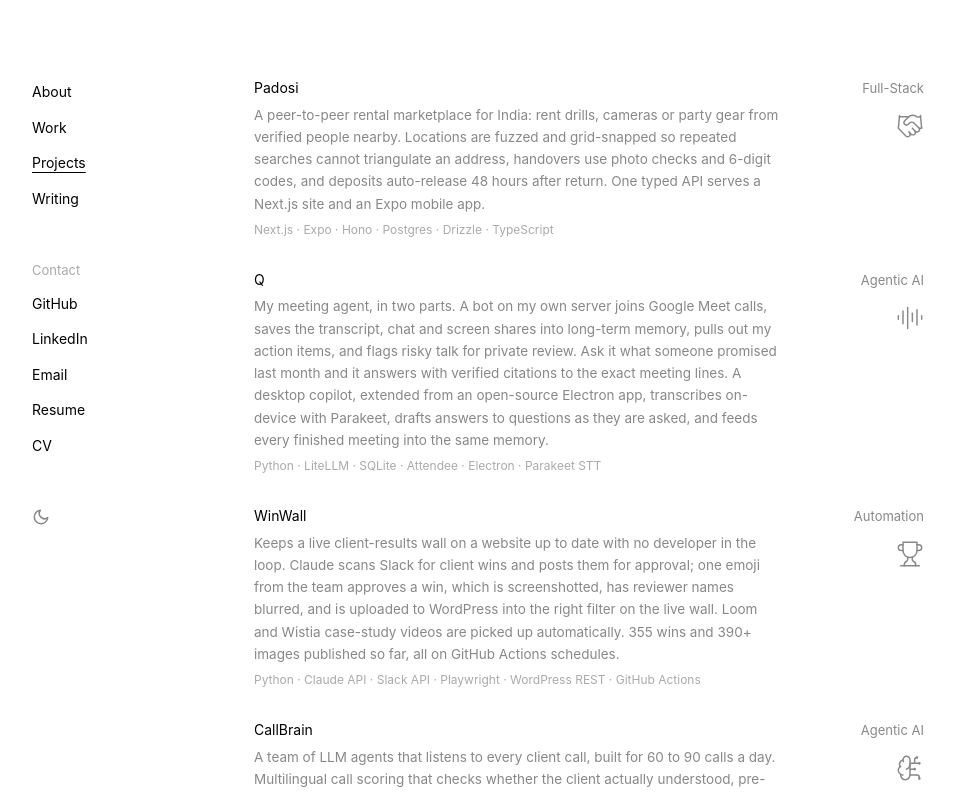
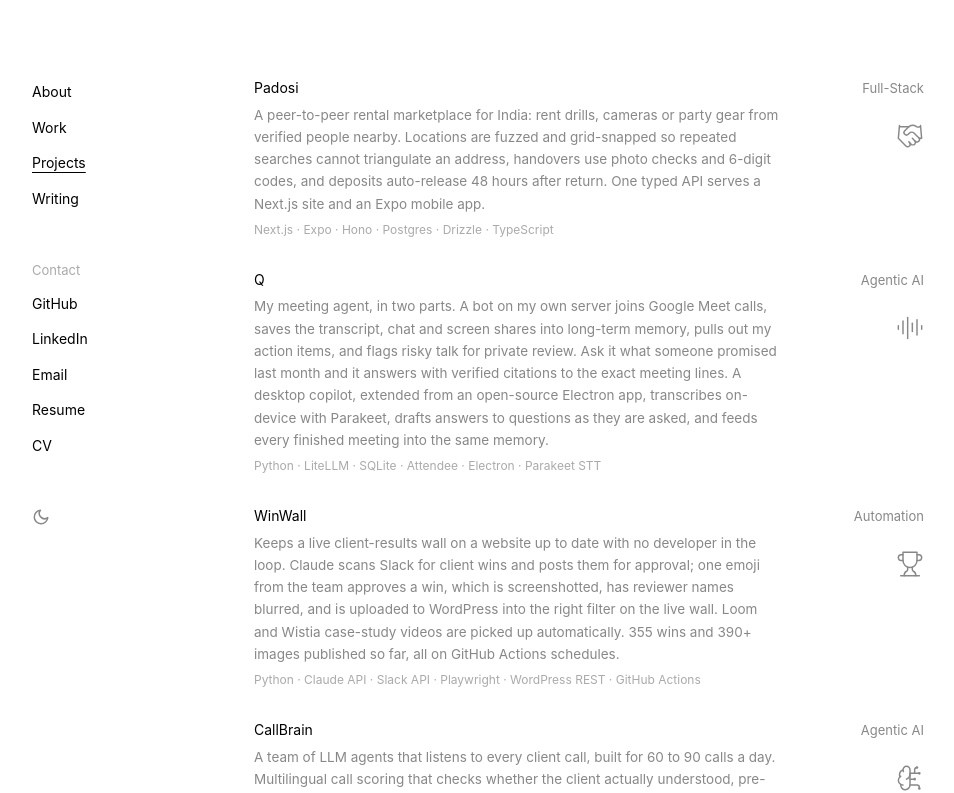
Before and after one commit to iampreetdave-max/portfolio, a Next.js app: page /projects in a window 1280 px wide. Shown: the top 793 px of the page, without its empty margins (162-1116 px from the left). Built offline with nearby package versions, Linux system fonts and the light colour scheme.

Commit message:
Projects: more space between category and icon

```diff
--- a/app/globals.css
+++ b/app/globals.css
@@ -64,7 +64,7 @@ a { color: inherit; text-decoration: none; }
 .row-note { font-size:13.5px; line-height:1.65; color:var(--text-2); max-width:62ch; }
 .row-when { font-size:13px; color:var(--text-2); white-space:nowrap; padding-top:1px; }
 .tags { font-size:12px; color:var(--text-3); margin-top:4px; }
-.row-side { display:flex; flex-direction:column; align-items:flex-end; gap:12px; }
+.row-side { display:flex; flex-direction:column; align-items:flex-end; gap:22px; }
 .row-icon { display:block; line-height:0; color:var(--text-2); transition:color .2s; }
 .row:hover .row-icon { color:var(--text); }
 .sec-label { font-size:13px; font-weight:400; color:var(--text-3); margin:40px 0 8px; }
```
